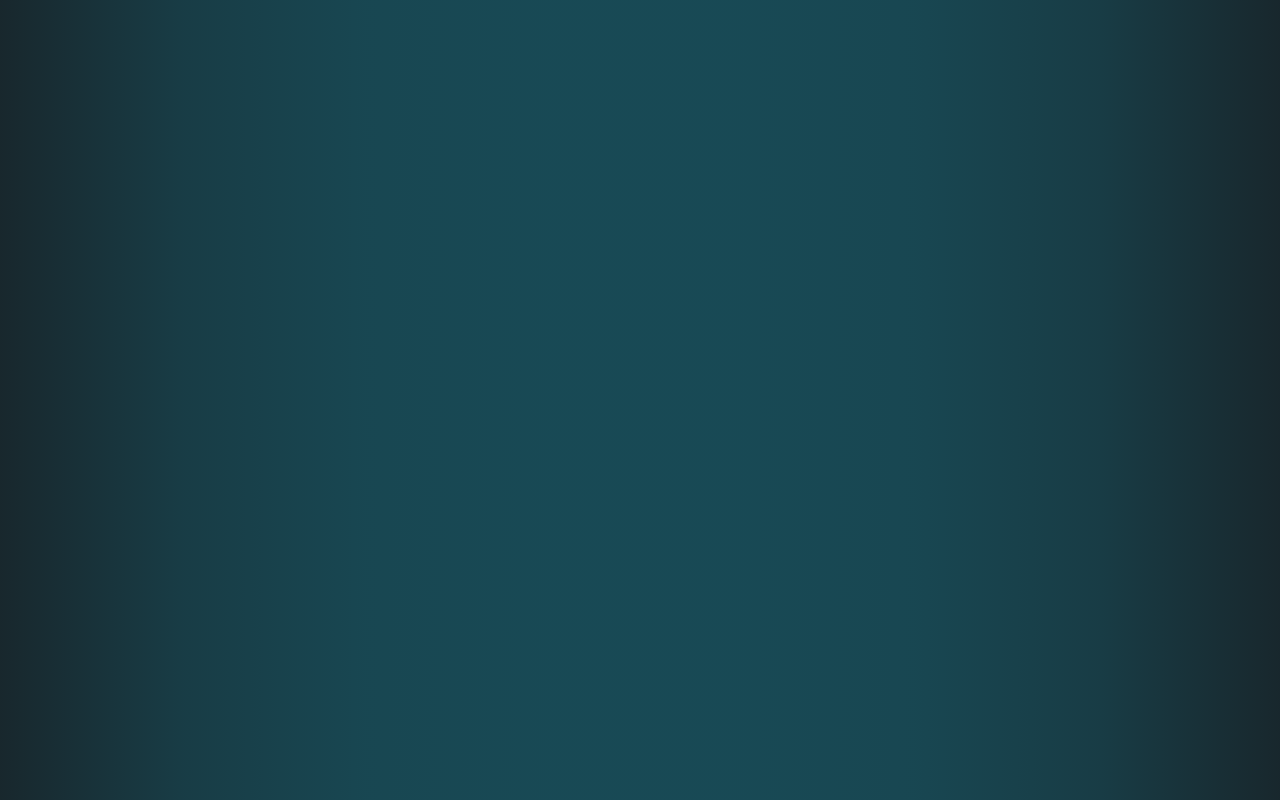
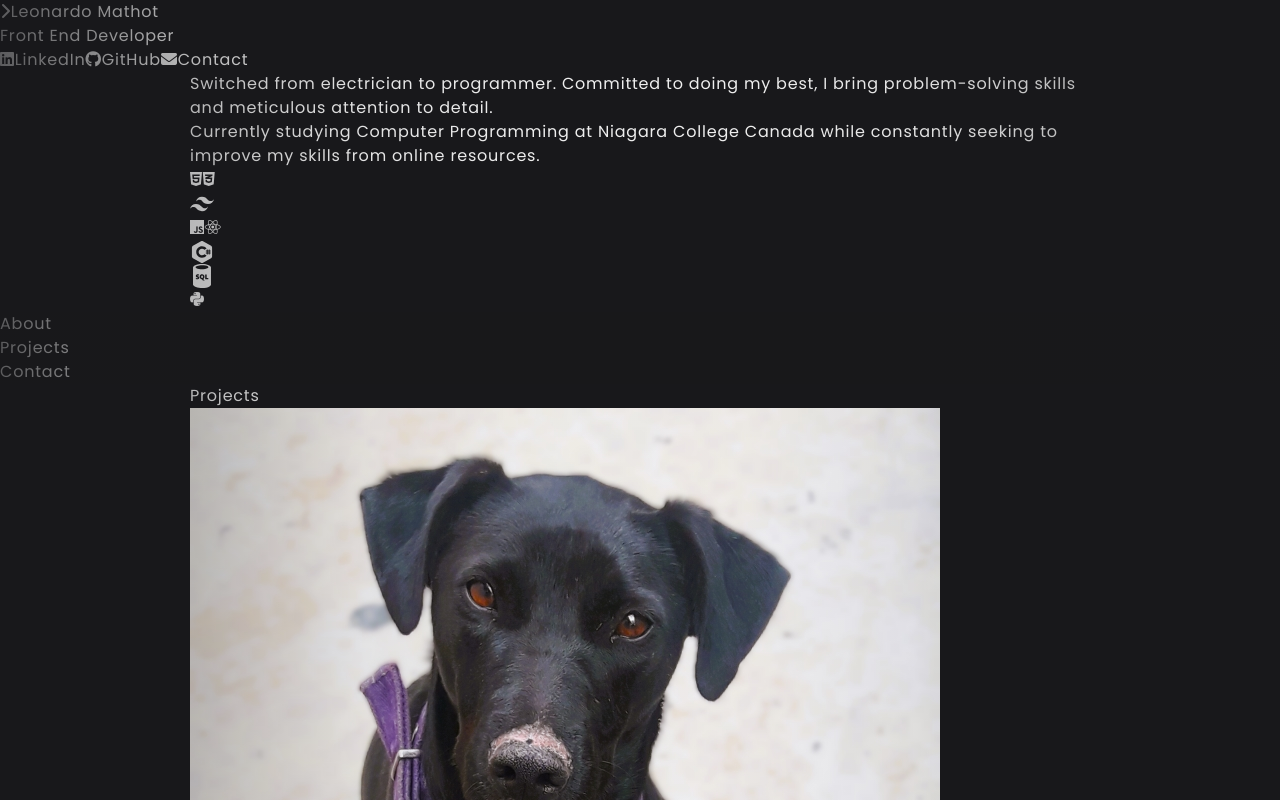
Before and after one commit to leomathot/portfolio, a React (Vite) app: page / in a window 1280 px wide. Shown: the top 800 px of the page. Built offline with nearby package versions, Linux system fonts and the light colour scheme.

Commit message:
Update css

```diff
--- a/src/App.css
+++ b/src/App.css
@@ -23,7 +23,7 @@
 
 }
 
-.bg-bottom {
+.bg-shadow {
   position: absolute;
   bottom: 0;
   width: 100%;
@@ -39,11 +39,13 @@
       rgba(24,24,27,0.1),
       rgba(24,24,27,0.3),
       rgba(24,24,27,0.7)
-    ),
+    )
+    /* ,
     linear-gradient(
       var(--bluish-green),
       var(--bluish-green)
-    );
+    ) */
+    ;
 }
 
 .grad-cont {
--- a/src/components/About.jsx
+++ b/src/components/About.jsx
@@ -8,8 +8,9 @@
 
             {/* page bacground */}
             <div className='w-full h-screen fixed top-0 overflow-hidden -z-30'>
-                <div className='bg-bottom -z-30'></div> {/* uses css */}
+                <div className='bg-shadow -z-30'></div> {/* uses css */}
             </div>
+            <div className="bg-gradient-to-b from-teal-900 to-sky-900 fixed -z-40 w-[100%] h-[100%] top-0"></div>
 
             {/* hero */}
             <div className='min-h-screen md:min-h-[60vh]
```
